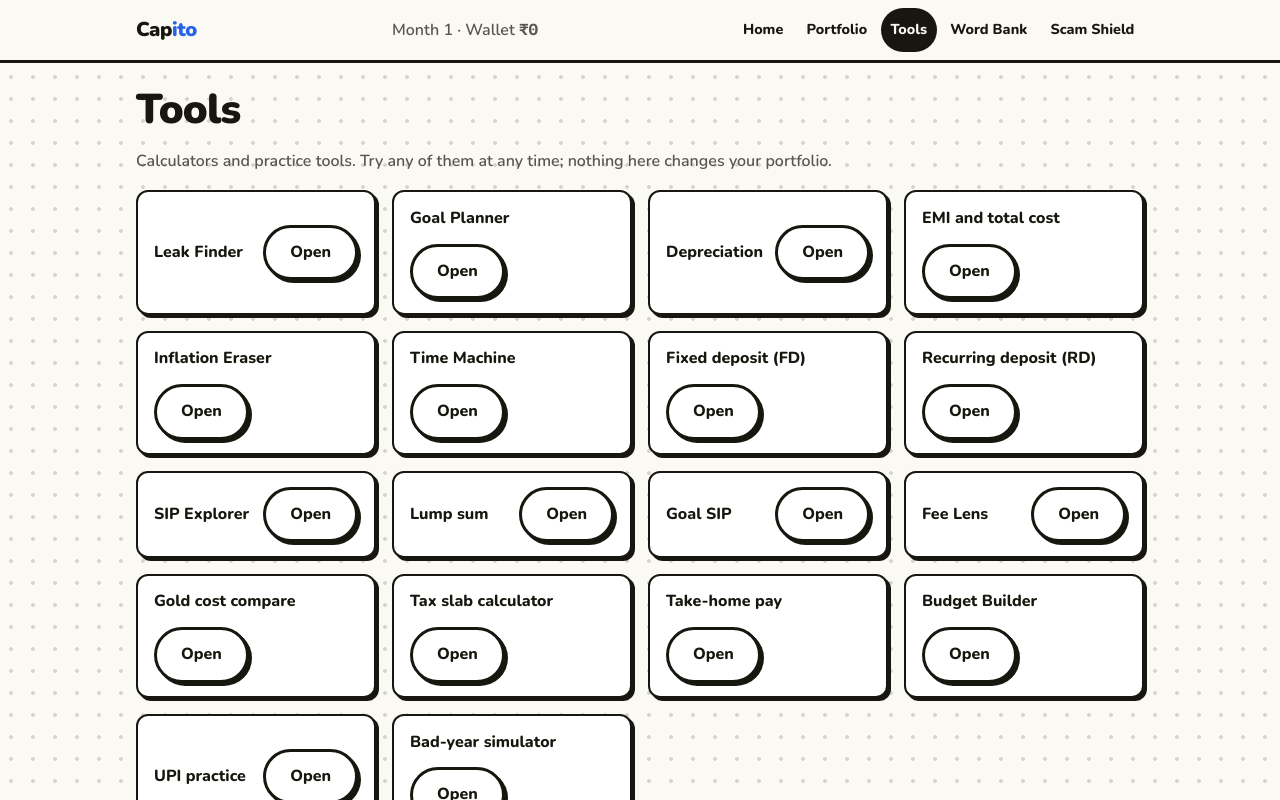
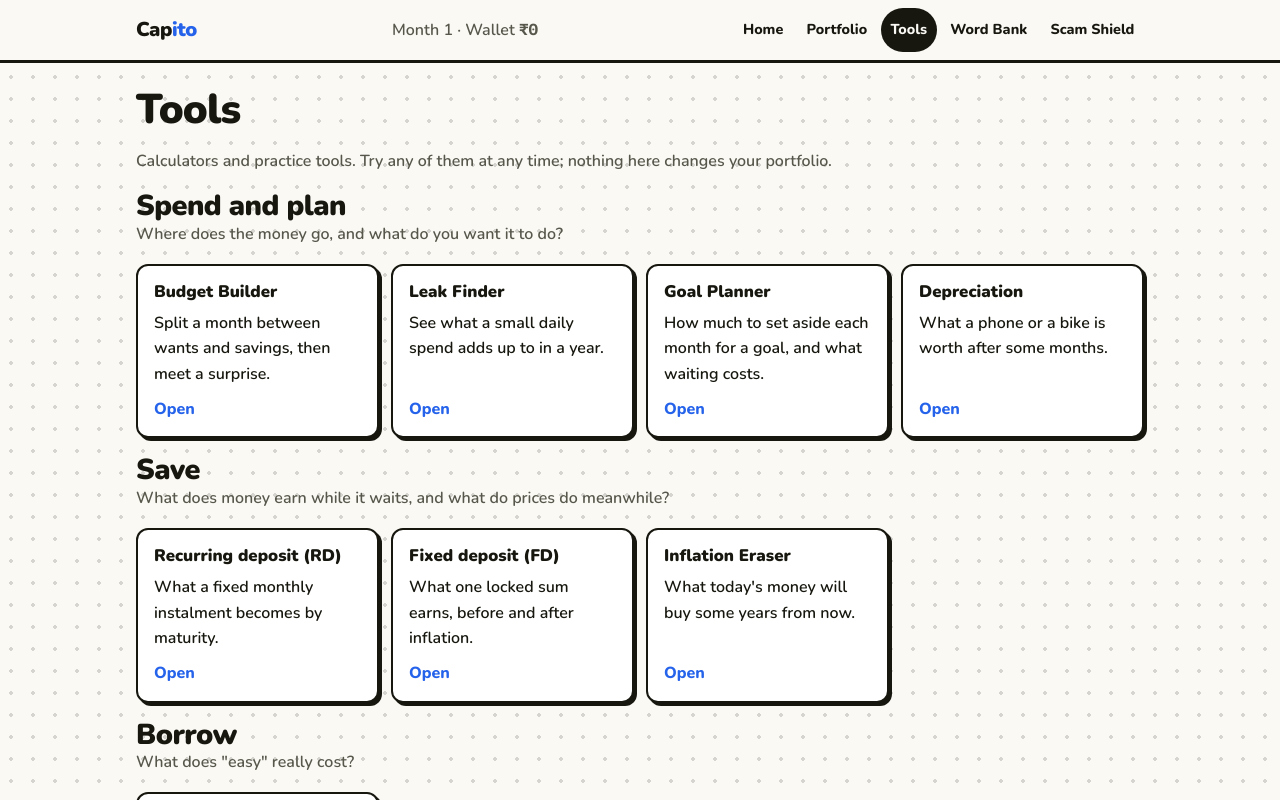
Before and after one commit to amey-op/capito, a React (Vite) app: page /tools in a window 1280 px wide. Shown: the top 800 px of the page. Built offline with nearby package versions, Linux system fonts and the light colour scheme.

Commit message:
tools: hub page with grouped cards

```diff
--- a/src/content/i18n/en/tools.json
+++ b/src/content/i18n/en/tools.json
@@ -205,5 +205,40 @@
   "tools.upiPractice.otpCall.screen": "The caller says a payment of {{amount}} is leaving your account and asks you to read out the OTP \"to cancel it\".",
   "tools.upiPractice.otpCall.pin": "Read out the OTP",
   "tools.upiPractice.otpCall.decline": "Hang up and call the number on my passbook",
-  "tools.upiPractice.otpCall.why": "The OTP is what approves the payment. Reading it out is what makes the {{amount}} leave. Hang up and call the bank's official number yourself."
+  "tools.upiPractice.otpCall.why": "The OTP is what approves the payment. Reading it out is what makes the {{amount}} leave. Hang up and call the bank's official number yourself.",
+  "tools.hub.open": "Open",
+  "tools.hub.note": "Nothing here changes your portfolio. Every return you type in is your assumption, not a promise.",
+  "tools.hub.group.plan": "Spend and plan",
+  "tools.hub.group.plan.hint": "Where does the money go, and what do you want it to do?",
+  "tools.hub.group.save": "Save",
+  "tools.hub.group.save.hint": "What does money earn while it waits, and what do prices do meanwhile?",
+  "tools.hub.group.borrow": "Borrow",
+  "tools.hub.group.borrow.hint": "What does \"easy\" really cost?",
+  "tools.hub.group.grow": "Grow",
+  "tools.hub.group.grow.hint": "How time, fees and bad years change what money becomes.",
+  "tools.hub.group.earn": "Earn",
+  "tools.hub.group.earn.hint": "From the salary on paper to the money in your account.",
+  "tools.hub.group.safe": "Stay safe",
+  "tools.hub.group.safe.hint": "Practise spotting the trap before it costs real money.",
+  "tools.hub.budgetBuilder": "Split a month between wants and savings, then meet a surprise.",
+  "tools.hub.leakFinder": "See what a small daily spend adds up to in a year.",
+  "tools.hub.goalPlanner": "How much to set aside each month for a goal, and what waiting costs.",
+  "tools.hub.depreciation": "What a phone or a bike is worth after some months.",
+  "tools.hub.rd": "What a fixed monthly instalment becomes by maturity.",
+  "tools.hub.fd": "What one locked sum earns, before and after inflation.",
+  "tools.hub.inflation": "What today's money will buy some years from now.",
+  "tools.hub.emi": "The monthly payment, the total repaid and the interest on a loan.",
+  "tools.hub.timeMachine": "The same monthly amount, started now or started later.",
+  "tools.hub.sip": "A monthly amount, an assumed return and time: see the three interact.",
+  "tools.hub.lumpsum": "One amount left alone for years, and how long doubling takes.",
+  "tools.hub.goalSip": "The monthly amount a future goal needs, with and without growth.",
+  "tools.hub.feeLens": "What a small yearly fee does to a long-term total.",
+  "tools.hub.goldCompare": "Day-one costs of jewellery and of paper gold, side by side.",
+  "tools.hub.badYear": "Run your own mix through a steady, a bumpy and a crash market.",
+  "tools.hub.takeHome": "From gross salary to in-hand pay.",
+  "tools.hub.slab": "How income tax is worked out slab by slab (approximate).",
+  "tools.hub.scamShield": "Ten messages. Which are scams, and how can you tell?",
+  "tools.hub.upiPractice": "Five pretend payment screens: when does a PIN belong?",
+  "tools.hub.checkIt": "Five questions to ask before any money moves.",
+  "tools.hub.nowWhat": "The six steps to take, in order, if money has already gone."
 }
--- /dev/null
+++ b/src/features/tools/ToolsHub.tsx
@@ -0,0 +1,59 @@
+import { useTranslation } from 'react-i18next';
+import { Link } from 'react-router-dom';
+import type { ToolId } from '@/core/tools';
+import './tools.css';
+
+interface HubItem {
+  id: string;
+  to: string;
+  titleKey: string;
+}
+
+const tool = (id: ToolId, titleKey = `tools.${id}.title`): HubItem => ({ id, to: `/tool/${id}`, titleKey });
+
+/** Every tool that works today, grouped by the question it answers. */
+export const hubGroups: Array<{ id: string; items: HubItem[] }> = [
+  { id: 'plan', items: [tool('budgetBuilder'), tool('leakFinder'), tool('goalPlanner'), tool('depreciation')] },
+  { id: 'save', items: [tool('rd'), tool('fd'), tool('inflation')] },
+  { id: 'borrow', items: [tool('emi')] },
+  { id: 'grow', items: [tool('timeMachine'), tool('sip'), tool('lumpsum'), tool('goalSip'), tool('feeLens'), tool('goldCompare'), tool('badYear')] },
+  { id: 'earn', items: [tool('takeHome'), tool('slab')] },
+  {
+    id: 'safe',
+    items: [
+      { id: 'scamShield', to: '/scam-shield', titleKey: 'scamshield.ui.title' },
+      tool('upiPractice'),
+      tool('checkIt', 'scamshield.checkIt.title'),
+      tool('nowWhat', 'scamshield.nowWhat.title'),
+    ],
+  },
+];
+
+/** The tools hub: grouped cards, each with a one-line purpose. The whole card is the link. */
+export function ToolsHub() {
+  const { t } = useTranslation();
+  return (
+    <div className="stack">
+      {hubGroups.map((group) => (
+        <section key={group.id} className="stack" aria-labelledby={`tl-hub-${group.id}`}>
+          <div>
+            <h2 id={`tl-hub-${group.id}`}>{t(`tools.hub.group.${group.id}`)}</h2>
+            <p className="muted">{t(`tools.hub.group.${group.id}.hint`)}</p>
+          </div>
+          <ul className="tl-hub" role="list">
+            {group.items.map((item) => (
+              <li key={item.id}>
+                <Link className="card-sm tl-hub-card" to={item.to}>
+                  <strong>{t(item.titleKey)}</strong>
+                  <span>{t(`tools.hub.${item.id}`)}</span>
+                  <span className="tl-hub-open">{t('tools.hub.open')}</span>
+                </Link>
+              </li>
+            ))}
+          </ul>
+        </section>
+      ))}
+      <p className="muted">{t('tools.hub.note')}</p>
+    </div>
+  );
+}
--- a/src/features/tools/index.ts
+++ b/src/features/tools/index.ts
@@ -4,3 +4,4 @@ export { ConfigCalculator } from './components/ConfigCalculator';
 export { BudgetBuilder } from './components/BudgetBuilder';
 export { UpiPractice } from './components/UpiPractice';
 export { BadYearSimulator } from './components/BadYearSimulator';
+export { ToolsHub, hubGroups } from './ToolsHub';
--- a/src/features/tools/tools.css
+++ b/src/features/tools/tools.css
@@ -214,3 +214,41 @@
     width: 6.5rem;
   }
 }
+
+/* Tools hub: grouped cards, the whole card is the link */
+.tl-hub {
+  list-style: none;
+  display: grid;
+  grid-template-columns: repeat(auto-fill, minmax(220px, 1fr));
+  gap: 0.75rem;
+}
+.tl-hub > li {
+  display: flex;
+}
+.tl-hub-card {
+  display: flex;
+  flex-direction: column;
+  gap: 0.3rem;
+  width: 100%;
+  min-height: var(--tap);
+  color: var(--foreground);
+  font-weight: 400;
+  text-decoration: none;
+  transition:
+    transform 0.15s ease,
+    box-shadow 0.15s ease;
+}
+.tl-hub-card:hover {
+  transform: translate(-2px, -2px);
+  box-shadow: var(--shadow-card);
+}
+.tl-hub-card strong {
+  font-size: 1.05rem;
+  font-weight: 900;
+}
+.tl-hub-open {
+  margin-top: auto;
+  padding-top: 0.3rem;
+  color: var(--info);
+  font-weight: 800;
+}
--- a/src/pages/ToolsPage.tsx
+++ b/src/pages/ToolsPage.tsx
@@ -1,28 +1,14 @@
 import { useTranslation } from 'react-i18next';
-import { Link } from 'react-router-dom';
-import { allToolIds } from '@/core/tools';
+import { ToolsHub } from '@/features/tools';
 
-/**
- * Tools index at /tools. A simple list of every tool that has a title; the tools hub
- * (grouped cards with a one-line purpose) replaces the body of this page.
- */
+/** Tools index at /tools: every calculator and practice tool, grouped by the question it answers. */
 export function ToolsPage() {
-  const { t, i18n } = useTranslation();
-  const tools = allToolIds.filter((id) => i18n.exists(`tools.${id}.title`));
+  const { t } = useTranslation();
   return (
     <section className="stack" aria-labelledby="page-title">
       <h1 id="page-title">{t('ui.page.tools')}</h1>
       <p className="muted">{t('ui.tools.intro')}</p>
-      <ul className="grid-cards-small" role="list">
-        {tools.map((id) => (
-          <li key={id} className="card-sm row" style={{ justifyContent: 'space-between', listStyle: 'none' }}>
-            <strong>{t(`tools.${id}.title`)}</strong>
-            <Link className="btn btn-secondary" to={`/tool/${id}`}>
-              {t('ui.tools.open')}
-            </Link>
-          </li>
-        ))}
-      </ul>
+      <ToolsHub />
     </section>
   );
 }
```
Also changed, not shown: 1 other file (tests, documents, lock files or other folders).
